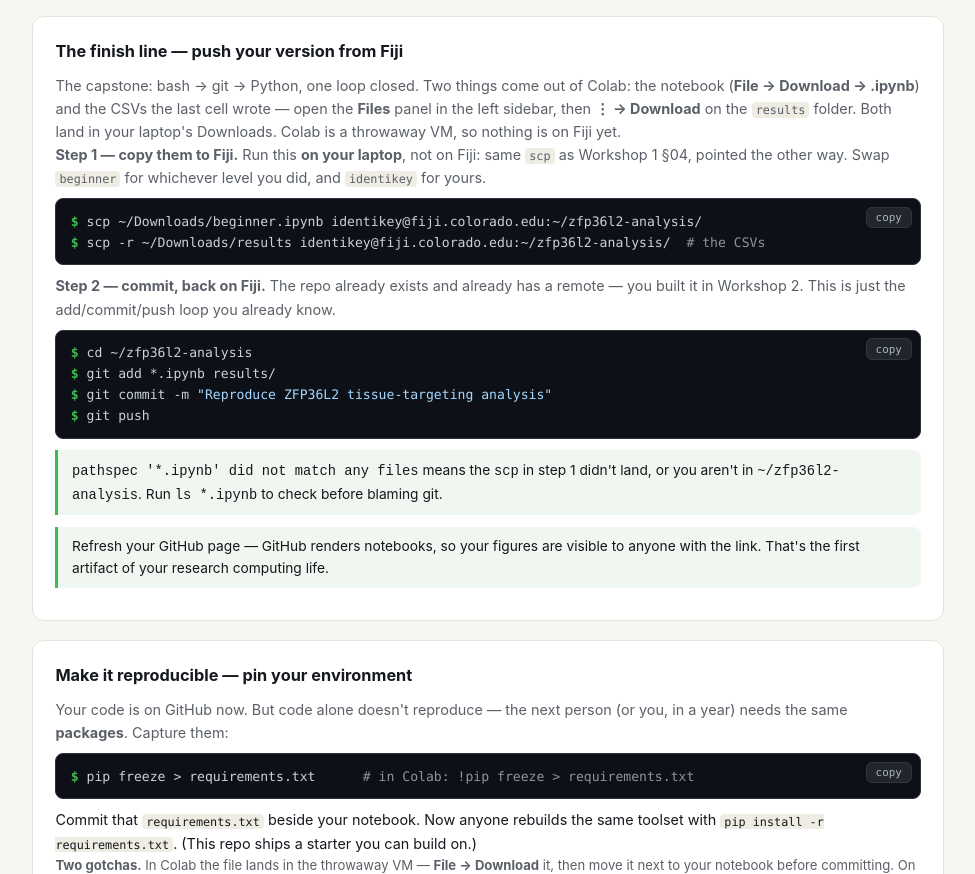
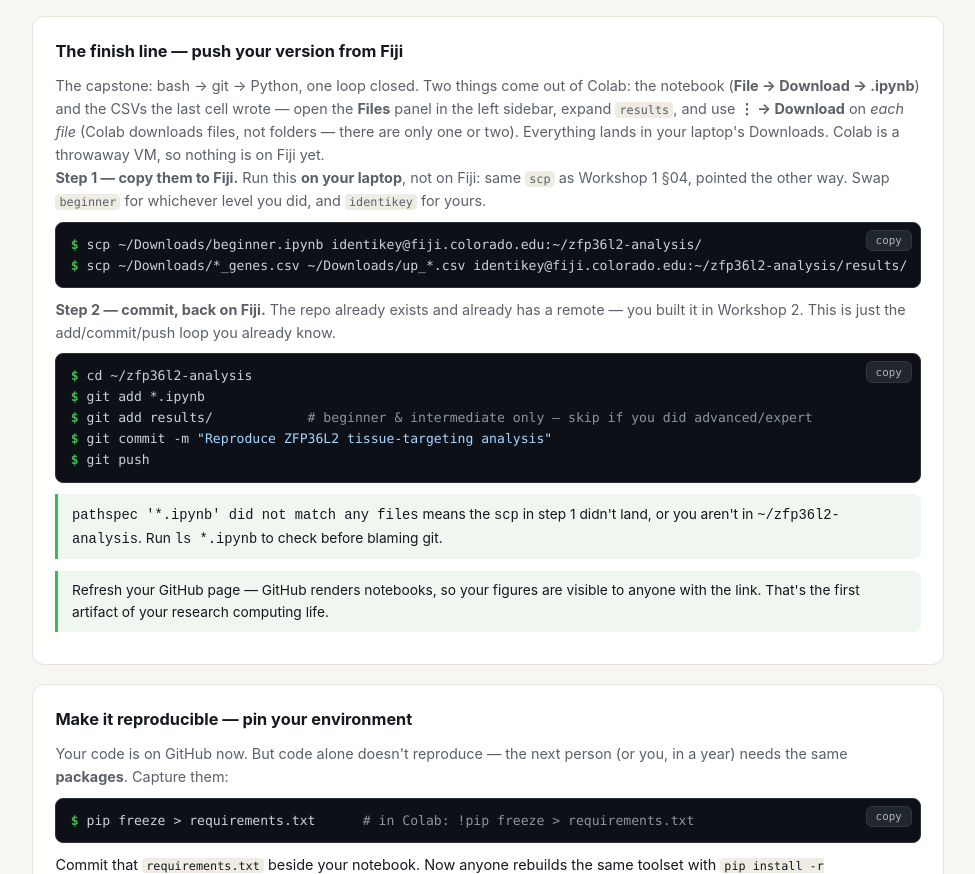
Before and after one commit to gsstephenson/iqbio-computation-101-2026, a plain HTML site: page workshop3.html in a window 1280 px wide. Shown: the part 9594-10468 px from the top of the page, without its empty margins (152-1127 px from the left). Drawn offline with Linux system fonts and the light colour scheme.

Commit message:
Fix Benjamini-Hochberg explained backwards, and the Colab folder download
Three defects in the statistics fold-in, all mine, caught by the red team.

The BH explanation was inverted. It said the bar "gets harder the further down the ranking it
sits", with a gene ranked 6,000th having to be more extreme than one ranked 50th. The opposite is
true: BH compares the i-th smallest p-value against (i/n)*alpha, so the threshold GROWS with rank.
Gene 50 must beat 0.00015; gene 6,000 only has to beat 0.018 — about 120x more forgiving. The
harshest bar is at the very top, where it equals Bonferroni's alpha/n. Rewritten to say that, and
to give the reason it is the right shape: the top-ranked claim is made against every other test,
while by 6,000 discoveries deep you have already accepted a few percent will be wrong.

Intermediate had the same error in formula form: it said a p-value ranked 6,000th "gets multiplied
by 6000/n", the reciprocal of the n/i the step directly above it specifies and of the `p * n / rank`
the student then writes in code. The multiplier is n/i — 16,973 at rank 1, about 2.8 at rank 6,000,
1 at the bottom.

This mattered more than an ordinary typo: these labs ARE the statistics teaching now that Workshop
5 is parked, so a backwards explanation of the correction is the worst available bug.

Third: the capstone told students to download the results folder via Colab's Files panel. Colab
downloads files, not folders. Both notebooks now name the files and say so; the scp copies the CSVs
individually into a results/ directory created on Fiji first; and the git chain no longer aborts for
Advanced and Expert students, who never create results/ at all — `git add results/` is now separate
and optional rather than sitting in an && chain ahead of the commit.

Both KEYs re-executed clean: 16,973 tested, 6,881 raw, 5,547 after BH matching DESeq2, 1,343 up,
Apol11b the sole gene in all six tissues.

```diff
--- a/workshop3.html
+++ b/workshop3.html
@@ -651,22 +651,24 @@ plt.tight_layout(); plt.show()</textarea>
     <h3>The finish line — push your version from Fiji</h3>
     <p style="font-size:.9rem;color:var(--gray)">The capstone: bash → git → Python, one loop closed. Two things come
        out of Colab: the notebook (<b>File → Download → .ipynb</b>) and the CSVs the last cell wrote — open the
-       <b>Files</b> panel in the left sidebar, then <b>⋮ → Download</b> on the <code>results</code> folder. Both land in
-       your laptop's Downloads. Colab is a throwaway VM, so nothing is on Fiji yet.</p>
+       <b>Files</b> panel in the left sidebar, expand <code>results</code>, and use <b>⋮ → Download</b> on <i>each file</i>
+       (Colab downloads files, not folders — there are only one or two). Everything lands in your laptop's
+       Downloads. Colab is a throwaway VM, so nothing is on Fiji yet.</p>
     <p style="font-size:.9rem;color:var(--gray)"><b>Step 1 — copy them to Fiji.</b> Run this <b>on your laptop</b>,
        not on Fiji: same <code>scp</code> as Workshop 1 §04, pointed the other way. Swap <code>beginner</code> for
        whichever level you did, and <code>identikey</code> for yours.</p>
     <div class="snip">
-      <button class="copybtn" data-copy="scp ~/Downloads/beginner.ipynb identikey@fiji.colorado.edu:~/zfp36l2-analysis/ && scp -r ~/Downloads/results identikey@fiji.colorado.edu:~/zfp36l2-analysis/">copy</button>
+      <button class="copybtn" data-copy="ssh identikey@fiji.colorado.edu mkdir -p zfp36l2-analysis/results &amp;&amp; scp ~/Downloads/beginner.ipynb identikey@fiji.colorado.edu:~/zfp36l2-analysis/ &amp;&amp; scp ~/Downloads/*_genes.csv ~/Downloads/up_*.csv identikey@fiji.colorado.edu:~/zfp36l2-analysis/results/">copy</button>
       <pre><span class="p">$</span> scp ~/Downloads/beginner.ipynb identikey@fiji.colorado.edu:~/zfp36l2-analysis/
-<span class="p">$</span> scp -r ~/Downloads/results identikey@fiji.colorado.edu:~/zfp36l2-analysis/  <span class="c"># the CSVs</span></pre>
+<span class="p">$</span> scp ~/Downloads/*_genes.csv ~/Downloads/up_*.csv identikey@fiji.colorado.edu:~/zfp36l2-analysis/results/  <span class="c"># the CSVs</span></pre>
     </div>
     <p style="font-size:.9rem;color:var(--gray)"><b>Step 2 — commit, back on Fiji.</b> The repo already exists and
        already has a remote — you built it in Workshop 2. This is just the add/commit/push loop you already know.</p>
     <div class="snip">
-      <button class="copybtn" data-copy="cd ~/zfp36l2-analysis && git add *.ipynb results/ && git commit -m 'Reproduce ZFP36L2 tissue-targeting analysis' && git push">copy</button>
+      <button class="copybtn" data-copy="cd ~/zfp36l2-analysis && git add *.ipynb &amp;&amp; git add results/ 2&gt;/dev/null; git commit -m 'Reproduce ZFP36L2 tissue-targeting analysis' &amp;&amp; git push">copy</button>
       <pre><span class="p">$</span> cd ~/zfp36l2-analysis
-<span class="p">$</span> git add *.ipynb results/
+<span class="p">$</span> git add *.ipynb
+<span class="p">$</span> git add results/            <span class="c"># beginner &amp; intermediate only — skip if you did advanced/expert</span>
 <span class="p">$</span> git commit -m <span class="s">"Reproduce ZFP36L2 tissue-targeting analysis"</span>
 <span class="p">$</span> git push</pre>
     </div>
```
Also changed, not shown: 2 other files.
